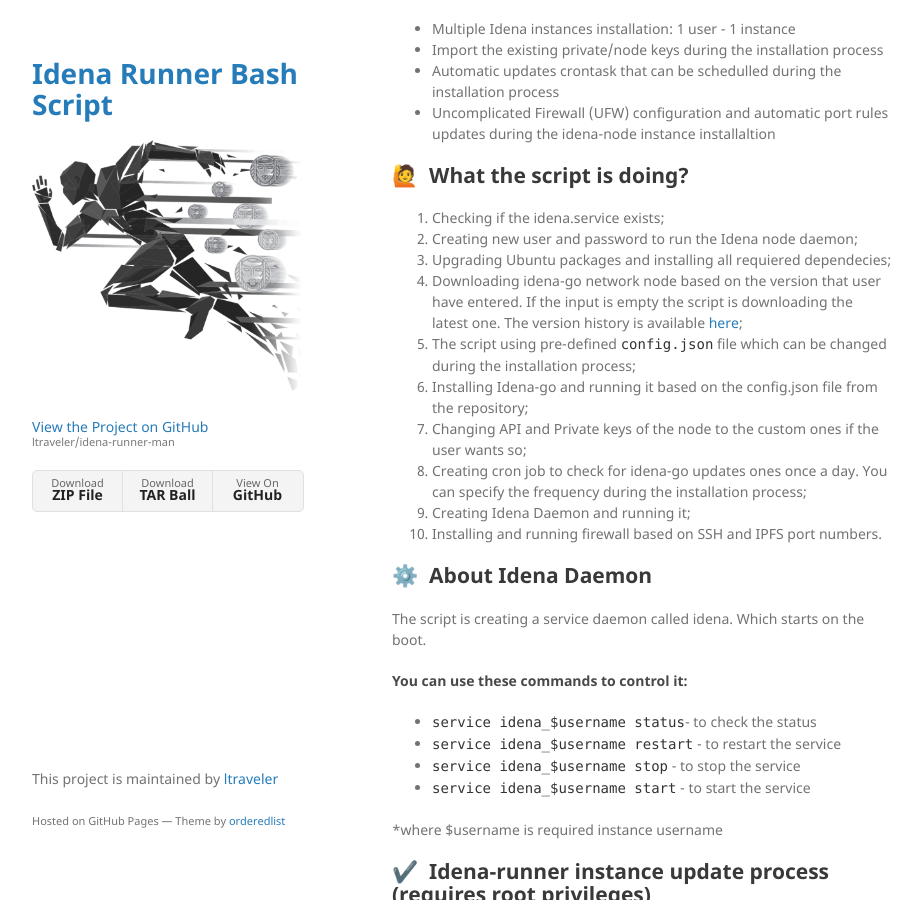
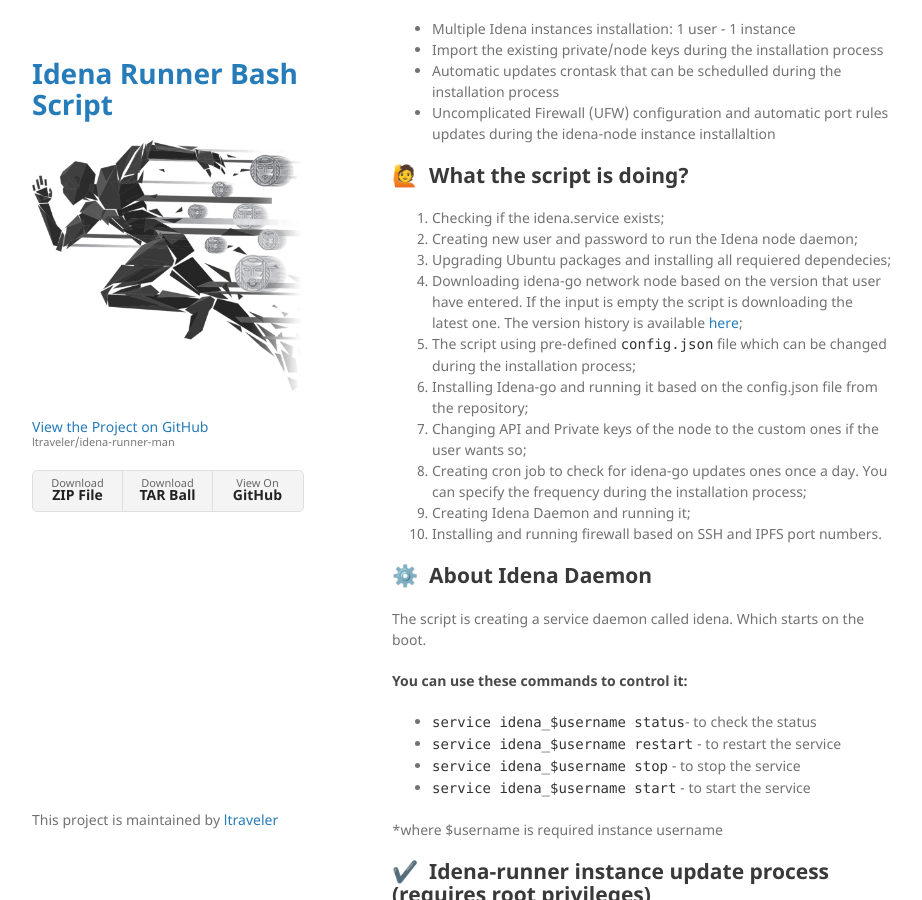
Before and after one commit to ltraveler/idena-runner-man, a Jekyll site: the page built from index.md, in a window 1280 px wide and 900 px high, scrolled down 513 px. Shown: the whole window, without its empty margins (178-1100 px from the left). Built offline with Jekyll 4.4.1, drawn with Linux system fonts in a browser that asks for light colours; our own code applies the rules of GitHub Pages for plain Markdown files; the repository's description, which GitHub fills in, is left out.

Commit message:
Update default.html

```diff
--- a/_layouts/default.html
+++ b/_layouts/default.html
@@ -48,7 +48,9 @@
         {% if site.github.is_project_page %}
         <p>This project is maintained by <a href="{{ site.github.owner_url }}">{{ site.github.owner_name }}</a></p>
         {% endif %}
+        {% if site.show_copyrights %}
         <p><small>Hosted on GitHub Pages &mdash; Theme by <a href="https://github.com/orderedlist">orderedlist</a></small></p>
+        {% endif %}
       </footer>
     </div>
     <script src="{{ "/assets/js/scale.fix.js" | relative_url }}"></script>
```
